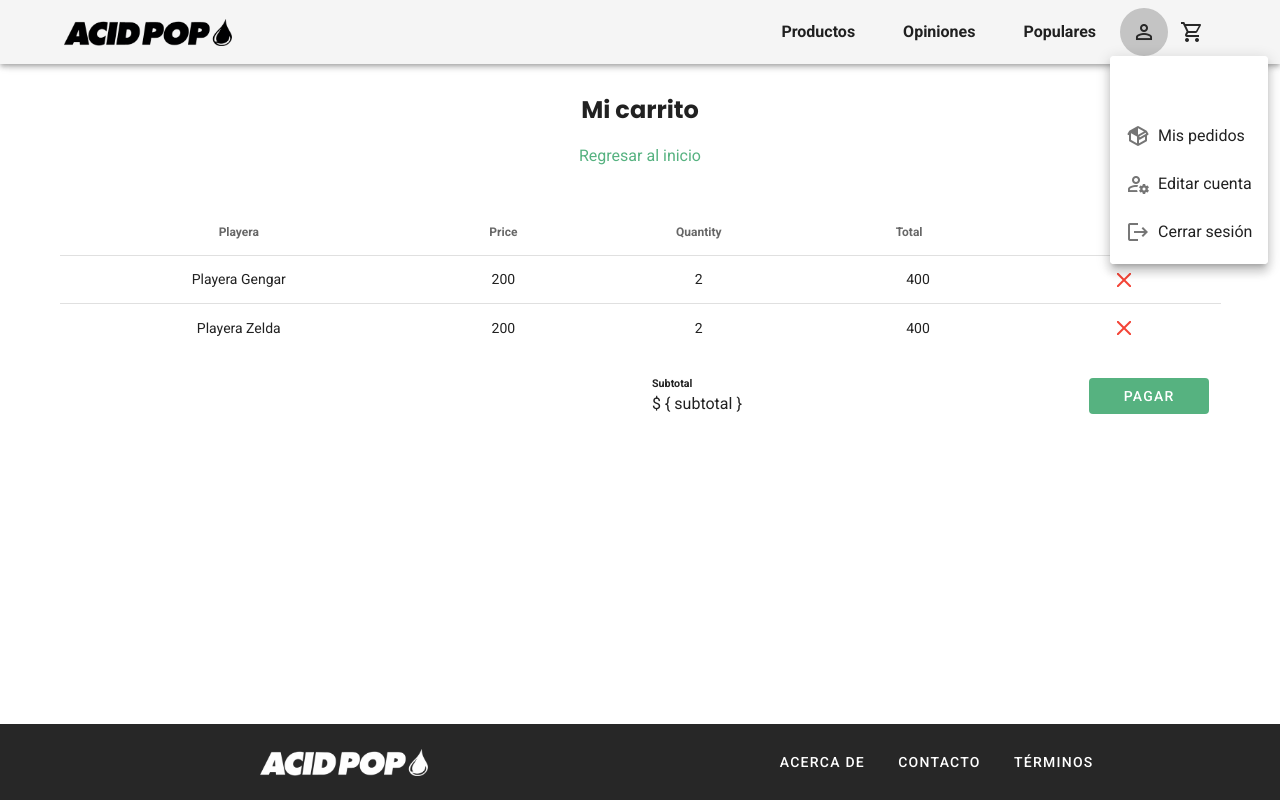
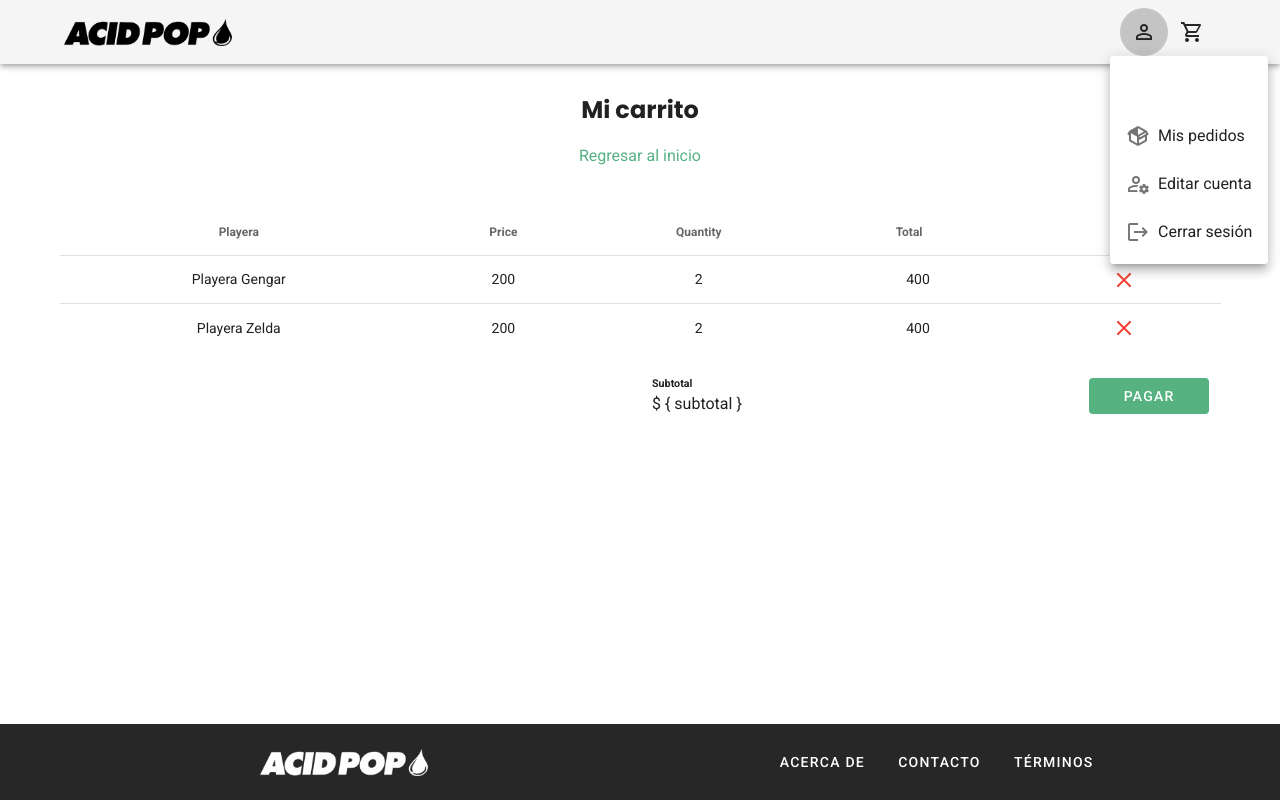
Before and after one commit to JashiRL/front-end-mvc-final, a Nuxt app: page /my-cart in a window 1280 px wide. Both pictures are taken after a click on the button 1144 px from the left and 32 px from the top of the page. Built offline with nearby package versions, Linux system fonts and the light colour scheme.

Commit message:
[fix]: Verification for text fields was added

```diff
--- a/components/ui-order-steps/ui-payment.vue
+++ b/components/ui-order-steps/ui-payment.vue
@@ -34,10 +34,11 @@
                         <v-icon left color="primary">mdi-credit-card</v-icon>
                         <h3 class="text-left section-title">Tarjeta de crédito</h3>
                     </div>
-                    <v-form>
+                    <v-form v-model="paymentForm">
                         <v-row class="mx-0 my-0 px-4 py-4">
                             <v-col cols="12">
                                 <v-text-field
+                                    v-model="cardNumber"
                                     label="Número de tarjeta"
                                     outlined
                                     hide-details
@@ -46,6 +47,7 @@
                             </v-col>
                             <v-col cols="12">
                                 <v-text-field
+                                    v-model="cardTitular"
                                     label="Nombre del titular"
                                     outlined
                                     hide-details
@@ -54,6 +56,7 @@
                             </v-col>
                             <v-col cols="6">
                                 <v-text-field
+                                    v-model="cardExpDate"
                                     label="Expiración (MM/YY)"
                                     outlined
                                     hide-details
@@ -62,6 +65,7 @@
                             </v-col>
                             <v-col cols="6">
                                 <v-text-field
+                                    v-model="cardCvv"
                                     label="CVV"
                                     outlined
                                     hide-details
@@ -81,6 +85,7 @@
                     height="48"
                     elevation="0"
                     block
+                    :disabled="!paymentForm"
                     @click="$nuxt.$emit('changeStep', 5)"
                 >
                     Finalizar
@@ -92,7 +97,10 @@
 
 <script>
 export default {
-
+    name: 'uiPayment',
+    data: () => ({
+        paymentForm: false
+    })
 }
 </script>
 
--- a/components/ui-order-steps/ui-shipping.vue
+++ b/components/ui-order-steps/ui-shipping.vue
@@ -5,6 +5,7 @@
                     <div class="d-flex align-center rounded-field">
                         <h6 class="mr-4 text-subtitle-2" >Enviar a</h6>
                         <v-text-field
+                            v-model="shipDirection"
                             label="Dirección"
                             solo
                             dense
@@ -17,6 +18,8 @@
             </v-col>
             <v-col cols="12">
                     <h2 class="section-title py-2">Forma de envío</h2>
+                    <v-form v-model="isFormValid">
+
                     <v-radio-group
                         v-model="shipOptions"
                         class="mt-0 pt-0"
@@ -39,6 +42,7 @@
                             <strong>$ 100.00</strong>
                         </div>
                     </v-radio-group>
+                </v-form>
             </v-col>
             <v-col cols="6">
                     <a
@@ -54,6 +58,7 @@
                     height="48"
                     elevation="0"
                     block
+                    :disabled="!shipOptions"
                     @click="$nuxt.$emit('changeStep', 4)"
                 >
                     Ir al pago
@@ -67,7 +72,8 @@
 export default {
     name: 'uiShipping',
     data: () => ({
-
+        isFormValid: false,
+        shipOptions: false
     }),
     methods: {
 
@@ -86,8 +92,4 @@ export default {
 .rounded-field:hover{
     border: 1px solid #56B280;
 }
-
-
-
-
 </style>
--- a/layouts/default.vue
+++ b/layouts/default.vue
@@ -1,92 +1,150 @@
 <template>
-  <v-app dark>
-    <v-navigation-drawer
-      v-model="drawer"
-      :mini-variant="miniVariant"
-      :clipped="clipped"
-      fixed
+    <v-app>
+        <v-app-bar
             app
+            elevation="4"
+            class="px-12"
         >
+            <img
+                src="@/assets/img/acid-pop-dark.png"
+                width="168"
+                height="27"
+                alt=""
+                class="img-logo"
+                @click="goToHome"
+            />
+            <v-spacer />
+            <v-list
+                color="transparent"
+                class="d-flex justify-space-between py-0"
+                flat
+            >
+                <v-menu
+                    origin="center center"
+                    transition="scale-transition"
+                    offset-y
+                >
+                    <template v-slot:activator="{ on, attrs }">
+                        <v-btn
+                            v-bind="attrs"
+                            v-on="on"
+                            color="background"
+                            icon
+                        >
+                            <v-icon>mdi-account-outline</v-icon>
+                        </v-btn>
+                    </template>
                     <v-list>
                         <v-list-item
-          v-for="(item, i) in items"
-          :key="i"
-          :to="item.to"
-          router
-          exact
+                            v-for="(item, index) in userOptions"
+                            :key="index"
+                            link
                         >
-          <v-list-item-action>
-            <v-icon>{{ item.icon }}</v-icon>
-          </v-list-item-action>
-          <v-list-item-content>
-            <v-list-item-title>{{ item.title }}</v-list-item-title>
+                            <v-list-item-content @click="isOptionSelected(index)">
+                                <div class="d-flex">
+                                    <v-icon left v-text="item.icon"></v-icon>
+                                    <v-list-item-title v-text="item.title"></v-list-item-title>
+                                </div>
                             </v-list-item-content>
                         </v-list-item>
                     </v-list>
-    </v-navigation-drawer>
-    <v-app-bar :clipped-left="clipped" fixed app>
-      <v-app-bar-nav-icon @click.stop="drawer = !drawer" />
-      <v-btn icon @click.stop="miniVariant = !miniVariant">
-        <v-icon>mdi-{{ `chevron-${miniVariant ? 'right' : 'left'}` }}</v-icon>
+                </v-menu>
+                <v-btn
+                    color="background"
+                    icon
+                    @click="goToCart"
+                >
+                    <v-icon>mdi-cart-outline</v-icon>
                 </v-btn>
-      <v-btn icon @click.stop="clipped = !clipped">
-        <v-icon>mdi-application</v-icon>
-      </v-btn>
-      <v-btn icon @click.stop="fixed = !fixed">
-        <v-icon>mdi-minus</v-icon>
-      </v-btn>
-      <v-toolbar-title>{{ title }}</v-toolbar-title>
-      <v-spacer />
-      <v-btn icon @click.stop="rightDrawer = !rightDrawer">
-        <v-icon>mdi-menu</v-icon>
-      </v-btn>
+            </v-list>
         </v-app-bar>
         <v-main>
-      <v-container>
             <Nuxt />
-      </v-container>
         </v-main>
-    <v-navigation-drawer v-model="rightDrawer" :right="right" temporary fixed>
-      <v-list>
-        <v-list-item @click.native="right = !right">
-          <v-list-item-action>
-            <v-icon light> mdi-repeat </v-icon>
-          </v-list-item-action>
-          <v-list-item-title>Switch drawer (click me)</v-list-item-title>
-        </v-list-item>
-      </v-list>
-    </v-navigation-drawer>
-    <v-footer :absolute="!fixed" app>
-      <span>&copy; {{ new Date().getFullYear() }}</span>
+        <v-footer
+            color="background"
+            padless
+            class="px-12"
+        >
+            <v-row class="mx-0 my-0">
+                <v-col
+                    cols="12"
+                    sm="6"
+                    class="d-flex align-center justify-center "
+                >
+                    <img
+                        src="@/assets/img/acid-pop-light.png"
+                        width="168"
+                        height="27"
+                        alt=""
+                        class="img-logo"
+                        @click="goToHome"
+                    />
+                </v-col>
+                <v-col
+                    cols="12"
+                    sm="6"
+                    class="text-center"
+                >
+                <v-btn
+                    v-for="(item, index) in footerMenu"
+                    :key="index"
+                    color="white"
+                    text
+                    rounded
+                    class="my-2"
+                >
+                    {{ item.title }}
+                </v-btn>
+                </v-col>
+            </v-row>
         </v-footer>
     </v-app>
 </template>
 
 <script>
 export default {
-  name: 'DefaultLayout',
-  data() {
-    return {
-      clipped: false,
-      drawer: false,
-      fixed: false,
-      items: [
-        {
-          icon: 'mdi-apps',
-          title: 'Welcome',
-          to: '/',
+    name: 'default',
+    data: () => ({
+        userOptions: [
+            { title: '', icon: '' },
+            { title: 'Mis pedidos', icon: 'mdi-package-variant', action: 'logout' },
+            { title: 'Editar cuenta', icon: 'mdi-account-cog-outline', action: 'logout' },
+            { title: 'Cerrar sesión', icon: 'mdi-logout', action: 'logout' }
+        ],
+        footerMenu: [
+            { title: 'Acerca de', },
+            { title: 'Contacto' },
+            { title: 'Términos'}
+        ],
+    }),
+    methods: {
+        goToHome () {
+            this.$router.push('/home')
         },
-        {
-          icon: 'mdi-chart-bubble',
-          title: 'Inspire',
-          to: '/inspire',
+
+        goToCart () {
+            this.$router.push('/my-cart')
         },
-      ],
-      miniVariant: false,
-      right: true,
-      rightDrawer: false,
-      title: 'Vuetify.js',
+        isOptionSelected(i){
+            var pagePath = ''
+            switch(i){
+                case 1:
+                    pagePath = '/my-orders'
+                break
+                case 2:
+                    pagePath = '/edit-account'
+                break
+                case 3:
+                    pagePath = '/'
+                break
+                default:
+                    pagePath = '/error'
             }
-  },
+
+            this.$router.push(pagePath)
+            console.log('PATH', i)
+        }
+    }
 }
 </script>
--- a/pages/my-cart/index.vue
+++ b/pages/my-cart/index.vue
@@ -83,7 +83,7 @@
 
 <script>
 export default {
-    layout: 'home',
+    layout: 'default',
     data: () => ({
         headers: [
             {
```
Also changed, not shown: components/ui-order-steps/ui-details.vue (+19 -1 lines). Lines whose indentation alone changed are shown as unchanged.
